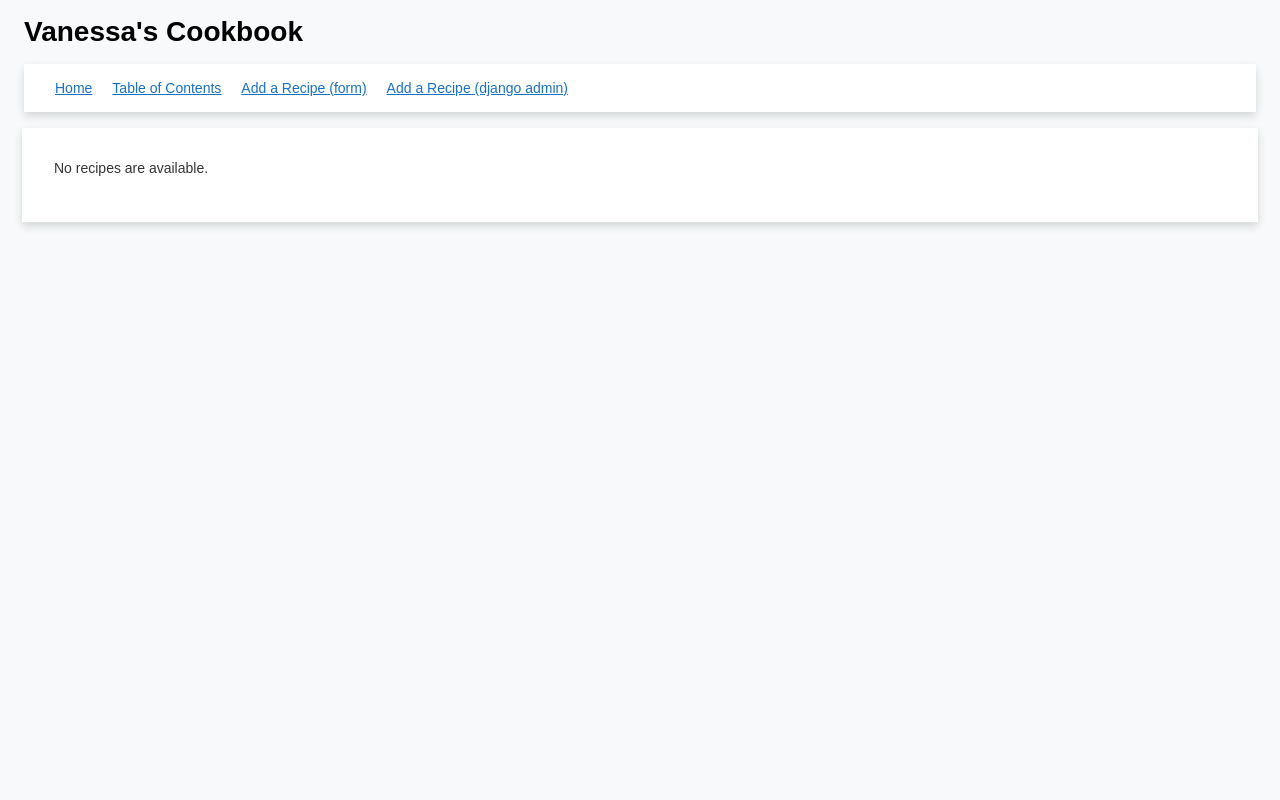
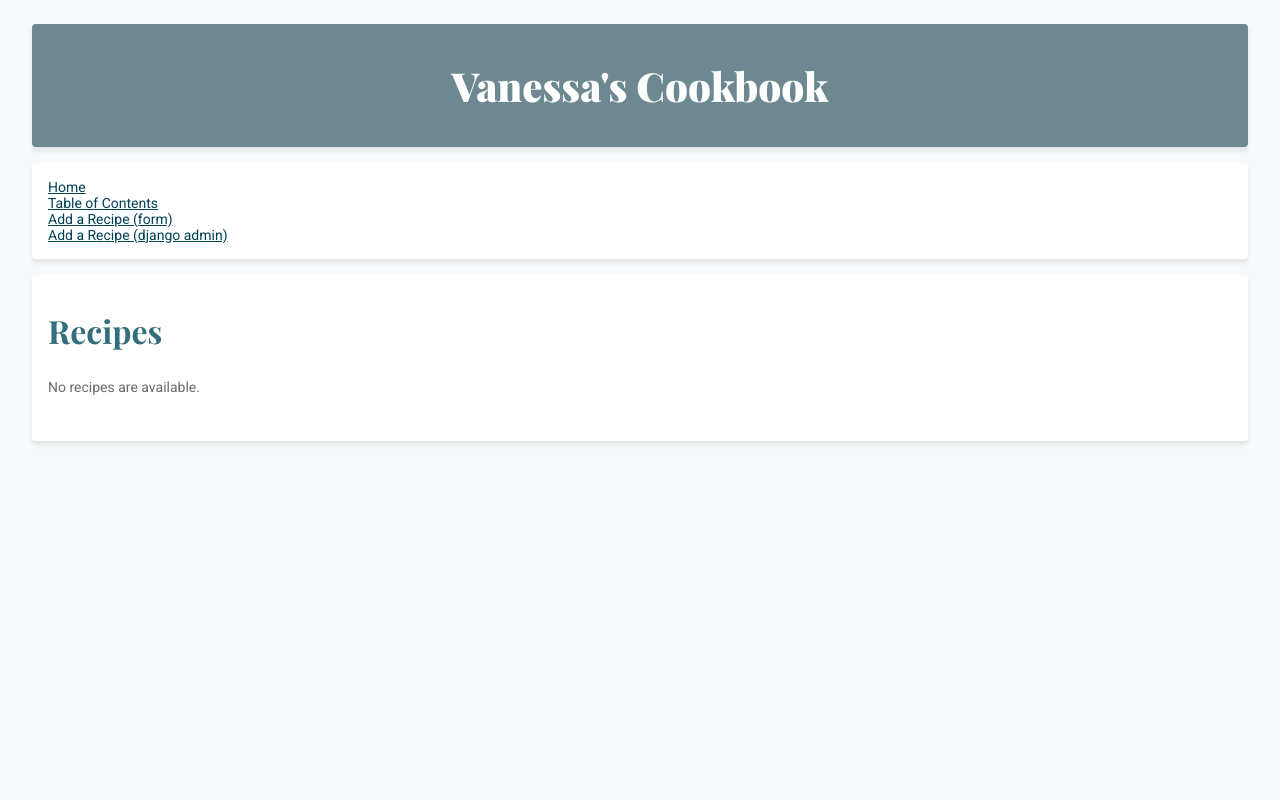
Before and after one commit to vanessalane/vlanenet, a Django app: page /cookbook/ in a window 1280 px wide. Run offline with Django 3.2, Linux system fonts and the light colour scheme; data that the repository does not hold is empty.

Commit message:
add colors and fonts to css

```diff
--- a/cookbook/admin.py
+++ b/cookbook/admin.py
@@ -10,9 +10,8 @@ class IngredientInline(admin.TabularInline):
 
 class RecipeAdmin(admin.ModelAdmin):
     fieldsets = [
-        (None, {'fields': ['title', 'yield_count', 'yield_units', 'prep_time',
-            'cook_time', 'time_units', 'instructions']}),
-        ('Date information', {'fields': ['pub_date'], 'classes': ['collapse']})
+        (None, {'fields': ['pub_date', 'title', 'yield_count', 'yield_units', 'prep_time',
+            'cook_time', 'time_units', 'instructions']})
     ]
     inlines = [IngredientInline]
 
--- a/cookbook/static/css/base.css
+++ b/cookbook/static/css/base.css
@@ -1,59 +1,66 @@
-* {
-    font-family: sans-serif;
-    background-color:#F7F9FA;
-}
-
-a, p, ul, li, h2, .card, .column {
-    background-color:#FFF;
-    color:#333435;
+html {
+  font-family: 'Roboto', sans-serif;
+  background-color:#F7F9FA;
+  color: #6B6B6B;
+  margin: 8px;
 }
 
 a {
-    color: #1871C9;
-    font-size:14px;
+  color: #004055;
+  font-size:14px;
+}
+
+a:hover {
+  color:#336E7B;
+  font-weight: bold;
 }
 
 footer {
-    color:#333435;
-    font-size:12px;
-    margin: 1em;
-    padding: 1em;
+  font-size:12px;
+}
+
+h1, h2, h3 {
+  font-family: 'Playfair Display', serif;
+  color: #336E7B;
+  padding-top:0px;
 }
 
 h1 {
-    font-size:28px;
-    font-family:sans-serif;
-    margin: 16px;
+  font-size:40px;
+  text-align: center;
+  font-family: 'Playfair Display', serif;
+  color: #FFF;
+  font-weight:900;
 }
 
 h2 {
-    font-size:18px;
+  font-size: 32px;
+  font-weight:700;
 }
 
+h3 {
+  font-size: 24px;
+  /*font-style:italic;*/
+  font-weight:400;
+}
 
 .card {
-  box-shadow: 0 4px 8px 0 #D4D6D6;
-  padding: 16px 32px 32px 32px;
-  margin: 1em;
+  box-shadow: 0 4px 4px 0 #E3E5E6;
+  padding: 8px 16px 32px 16px;
+  margin: 16px;
   font-size:14px;
+  color: #6B6B6B;
+  background-color:#FFF;
+  border-radius: 4px;
 }
 
-.column {
-  float: left;
-  padding: 0 10px;
-}
-
-.main-container {
-  padding: 0;
+.header {
+  box-shadow: 0 4px 4px 0 #E3E5E6;
+  padding: 8px;
+  background-color:#6D8891;
 }
 
 .navbar {
-  box-shadow: 0 4px 8px 0 #D4D6D6;
-  padding: 1em 1em 2em 1em;
-  margin: 1em;
-  background-color:#FFF;
+  padding: 16px;
+  margin: 16px;
 }
-
-.row {
-    margin: 0 5px;
-}
--- a/cookbook/templates/_partials/navbar.html
+++ b/cookbook/templates/_partials/navbar.html
@@ -1,16 +1,14 @@
-<div class="navbar">
-    <div class="row">
-        <div class="column">
+<div class="navbar card">
+    <div class="menu_item">
     <a href="/">Home</a>
     </div>
-        <div class="column">
+    <div class="menu_item">
     <a href="/cookbook">Table of Contents</a>
     </div>
-        <div class="column">
+    <div class="menu_item">
     <a href="/cookbook/add_recipe">Add a Recipe (form)</a>
     </div>
-        <div class="column">
+    <div class="menu_item">
     <a href="/admin/cookbook/recipe/add">Add a Recipe (django admin)</a>
     </div>
 </div>
-</div>
--- a/cookbook/templates/base.html
+++ b/cookbook/templates/base.html
@@ -2,30 +2,34 @@
 
 <head>
     <link rel="stylesheet" href="{% static 'css/base.css' %}">
+    <link href="https://fonts.googleapis.com/css?family=Playfair+Display:400,700,900|Roboto:400,700&display=swap" rel="stylesheet">
     <meta name="viewport" content="width=device-width, initial-scale=1.0">
     {% block head %}
     {% endblock %}
 </head>
 <body>
 <div class="main-container">
-    <header>
-        <h1>Vanessa's Cookbook</h1>
+    {% block page_header %}
+        <div class="card header">
+            <h1>Vanessa's Cookbook</h1>
+        </div>
+    {% endblock %}
+    {% block navbar %}
         {% include '_partials/navbar.html' %}
-    </header>
-    <div class="card">
-        <h1>
-            {% block title %}{% endblock %}
-        </h1>
-        <h2>
+    {% endblock %}
+    {% block title_card %}
+        <div class="card">
+            <h2>{% block title %}{% endblock %}</h2>
             {% block subtitle %}{% endblock %}
-        </h2>
-        {% block body %}
-        {% endblock %}
-    </div>
-
+        </div>
+    {% endblock %}
+    {% block body_card %}
+        <div class="card">
+            {% block body %}{% endblock %}
+        </div>
+    {% endblock %}
     <footer>
-        {% block footer %}
-        {% endblock %}
+        {% block footer %}{% endblock %}
     </footer>
 </div>
 </body>
--- a/cookbook/templates/index.html
+++ b/cookbook/templates/index.html
@@ -1,9 +1,11 @@
 {% extends 'base.html' %}
 
+{% block title_card %}
+{% endblock %}
+
 {% block body %}
+    <h2>Recipes</h2>
     {% if recipe_list %}
-        <h2>Recipes</h2>
-        <ul>
         {% for recipe in recipe_list %}
             <li>
                 <a href="{{ recipe.title }}">{{ recipe.title }}</a>
```
Also changed, not shown: cookbook/templates/recipe.html (+8 -7 lines). Lines whose indentation alone changed are shown as unchanged.
